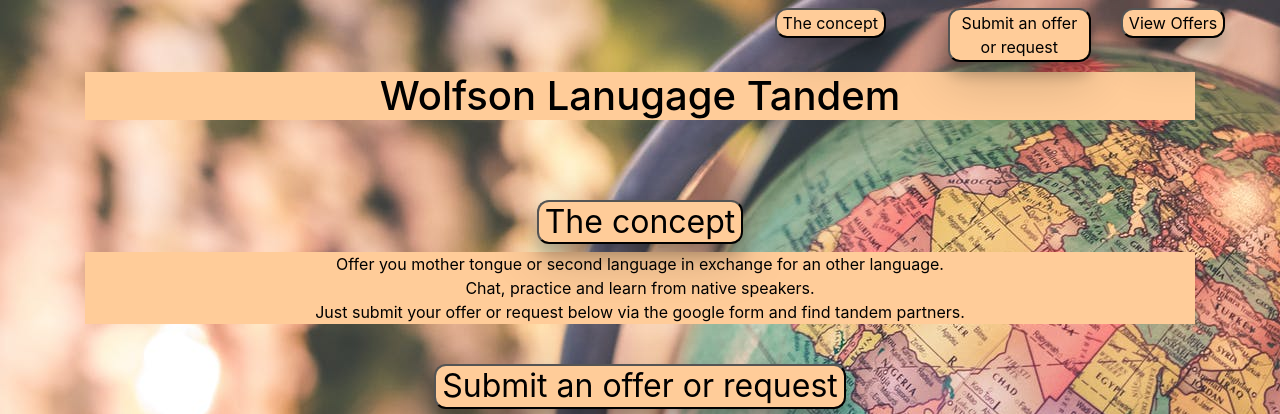
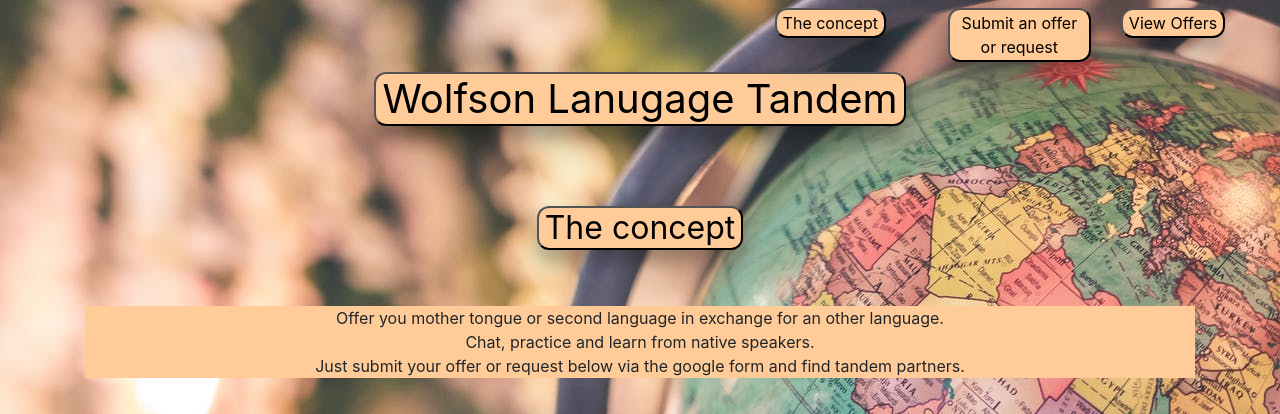
Before and after one commit to WolfsonLanguage/Tandem, a plain HTML site: page index.html in a window 1280 px wide. Shown: the top 414 px of the page. Drawn offline with nearby package versions, Linux system fonts and the light colour scheme.

Commit message:
font changes

```diff
--- a/index.html
+++ b/index.html
@@ -34,7 +34,7 @@
 				<div class="container">
 		  				<div class="text-center">
 							<h1> <a name="home"></a>
-						Wolfson Lanugage Tandem
+						<button type="button">Wolfson Lanugage Tandem</button>
 							</h1>
 							<br>
 							<br>
@@ -42,6 +42,8 @@
 						</div>
 						<div class="text-center">
 						<h2><a name="concept"></a><button type="button">The concept</h2></button>
+						<br>
+						<br>
 <p> Offer you mother tongue or second language in exchange for an other language.
 <br>Chat, practice and learn from native speakers.
 <br>Just submit your offer or request below via the google form and find tandem partners.</p>
--- a/tandem.css
+++ b/tandem.css
@@ -6,9 +6,15 @@ button {
   border-radius: 12px;
   box-shadow: 0 12px 16px 0 rgba(0,0,0,0.24), 0 17px 50px 0 rgba(0,0,0,0.19);
 }
-h1 {background-color: #ffcc99;
-	color: black;
+
+p {background-color: #ffcc99;
+	color: black
+	font: georgia;
 }
-p {background-color: #ffcc99;
-	color: black;
+h1
+{font: georgia;
 }
+
+h2
+{font: georgia;
+}
```
